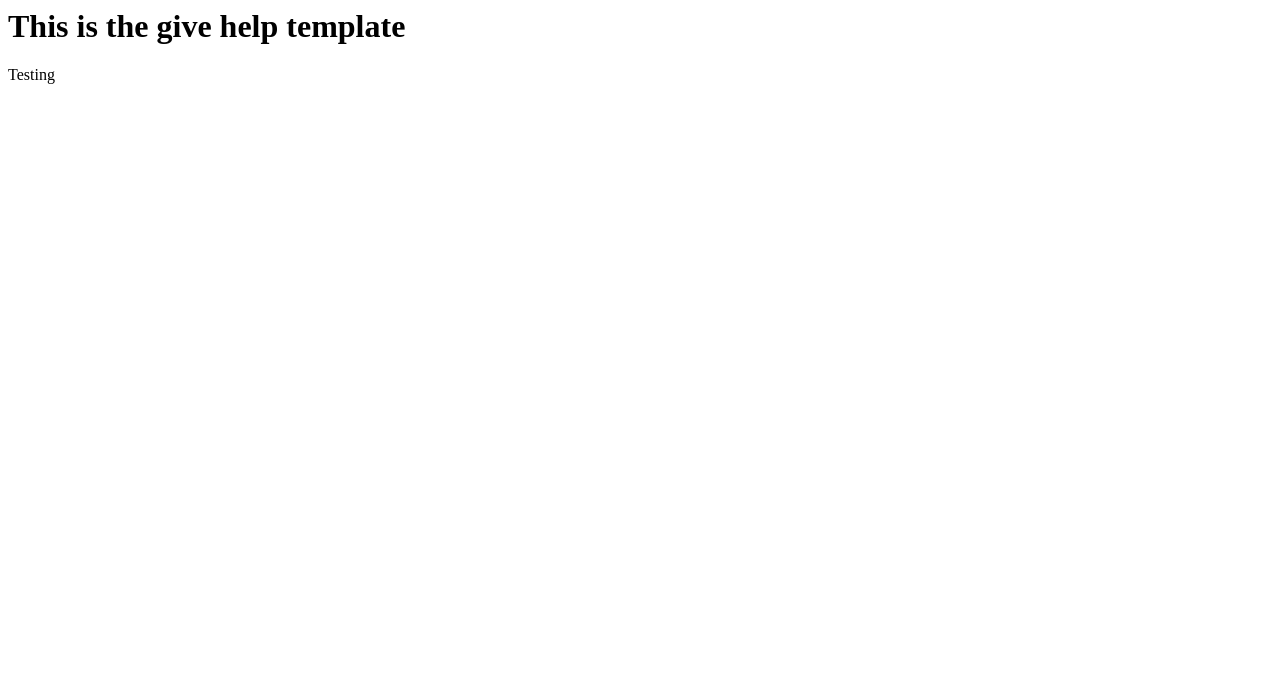
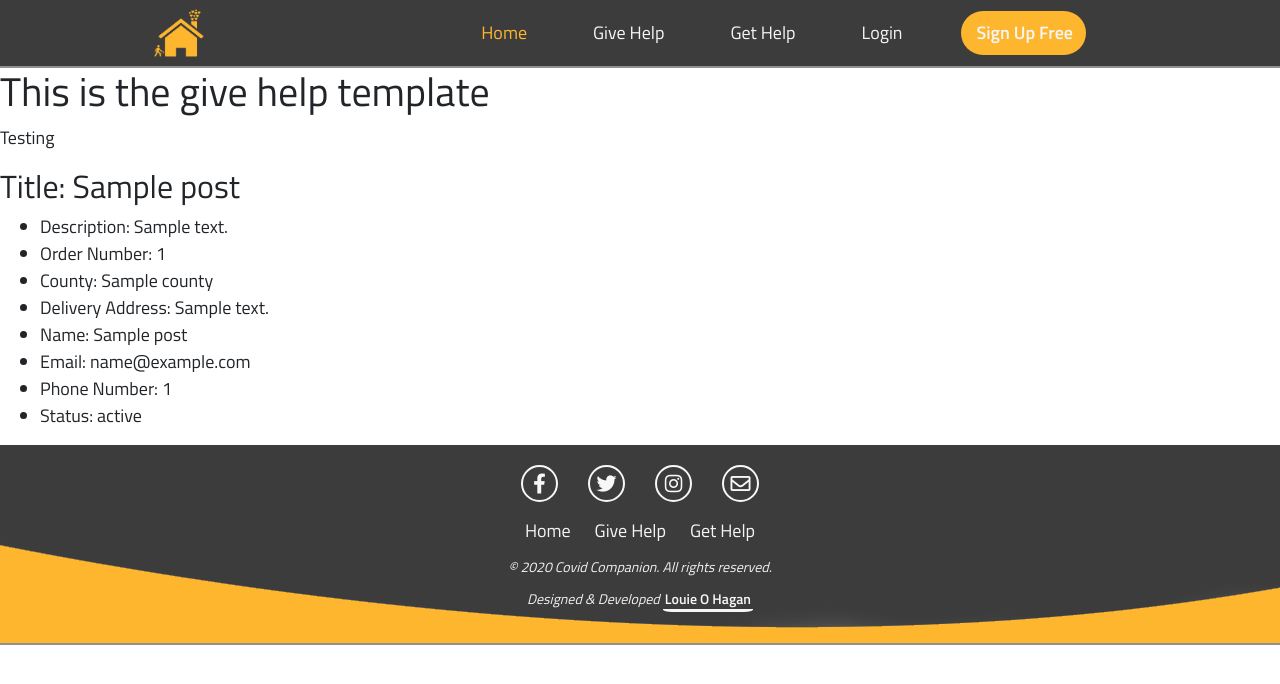
Before and after one commit to LouieOHagan/Covid-Companion-Website, a Flask app: page /give-help in a window 1280 px wide. Shown: the top 684 px of the page. Run offline with Flask 2, Linux system fonts and the light colour scheme; a database or web service that is not in the repository returns one stand-in record (values such as "Sample title"); some libraries are stand-ins or nearby versions.

Commit message:
Feat: Added functionality to give-help route to  retrieve and display posts from DB  on to the give-help page in app.py. Also added import link for font in style.css

```diff
--- a/app.py
+++ b/app.py
@@ -78,7 +78,8 @@ def edit_post():
 
 @app.route("/give-help")
 def give_help():
-    return render_template("give-help.html")
+    posts = mongo.db.posts.find()
+    return render_template("give-help.html", title="Give Help", posts=posts)
 
 # Error Handlers - Returning content if error occurs
 @app.errorhandler(404)
--- a/static/css/style.css
+++ b/static/css/style.css
@@ -1,3 +1,5 @@
+@import url('https://fonts.googleapis.com/css?family=Titillium+Web:300,400,600');
+
 /* --------------------------Colours */
 
 .nav-colour {
@@ -412,12 +414,12 @@ body {
     }
 
     /* --- Get Help Page */
-    .form-check label {
-        font-size: 14px;
+    .form-group label {
+        font-size: 15px;
     }
 
-    .form-group label {
-        font-size: 15px;
+    .form-check label {
+        font-size: 13px;
     }
 
     .title-card h2 {
--- a/templates/base.html
+++ b/templates/base.html
@@ -146,6 +146,9 @@
     <!-- jQuery -->
     <script src="https://code.jquery.com/jquery-3.4.1.min.js" integrity="sha256-CSXorXvZcTkaix6Yvo6HppcZGetbYMGWSFlBw8HfCJo=" crossorigin="anonymous"></script>
 
+    <!-- Bootstrap 4 JS -->
+    <script src="https://stackpath.bootstrapcdn.com/bootstrap/4.4.1/js/bootstrap.min.js" integrity="sha384-wfSDF2E50Y2D1uUdj0O3uMBJnjuUD4Ih7YwaYd1iqfktj0Uod8GCExl3Og8ifwB6" crossorigin="anonymous"></script>
+
     <!-- Custom JS File -->
     <script src="{{ url_for('static', filename='js/main.js') }}"></script>
 
--- a/templates/give-help.html
+++ b/templates/give-help.html
@@ -1,2 +1,23 @@
-<h1>This is the give help template</h1>
-<p>Testing</p>
+{% extends 'base.html' %}
+
+{% block title %}{{ title }} | Covid Companion{% endblock %}
+
+{% block content %}
+    <h1>This is the give help template</h1>
+    <p>Testing</p>
+
+    {% for post in posts %}
+        <h2>Title: {{ post.title}}</h2>
+        <ul>
+            <li>Description: {{ post.description}}</li>
+            <li>Order Number: {{ post.order_number}}</li>
+            <li>County: {{ post.county}}</li>
+            <li>Delivery Address: {{ post.address}}</li>
+            <li>Name: {{ post.name}}</li>
+            <li>Email: {{ post.email}}</li>
+            <li>Phone Number: {{ post.phone_number}}</li>
+            <li>Status: {{ post.status}}</li>
+        </ul>
+    {% endfor %}
+
+{% endblock %}
```
